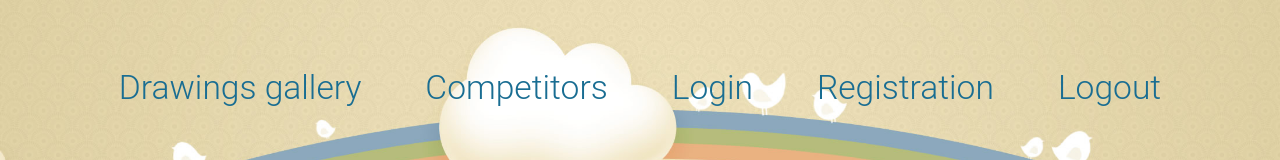
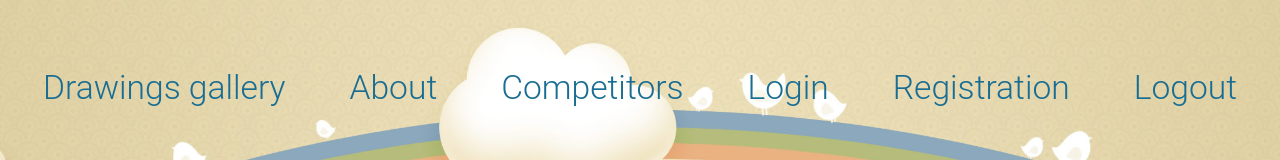
Before and after one commit to KarolinaBorisova/art-competition, a React (Create React App) app: page / in a window 1280 px wide. Shown: the part 294-454 px from the top of the page. Built offline with nearby package versions, Linux system fonts and the light colour scheme; no server answers.

Commit message:
Added routes

```diff
--- a/src/App.js
+++ b/src/App.js
@@ -13,6 +13,9 @@
             <main>
              <Routes>
                  <Route path="/" element={ <Home/>}/>
+                 <Route path="/login" element={ <Login/>}/>
+                 <Route path="/register" element={ <Register/>}/>
+                 <Route path="/about" element={ <About/>}/>
              </Routes>
             </main>
             {/* <About />
--- a/src/components/Header/Header.js
+++ b/src/components/Header/Header.js
@@ -19,6 +19,11 @@
                                 <li className="nav-item">
                                     <Link className="nav-link" to="/">
                                         Drawings gallery
+                                    </Link>
+                                </li>
+                                <li className="nav-item">
+                                    <Link className="nav-link" to="/about">
+                                        About
                                     </Link>
                                 </li>
                                 <li className="nav-item">
```
